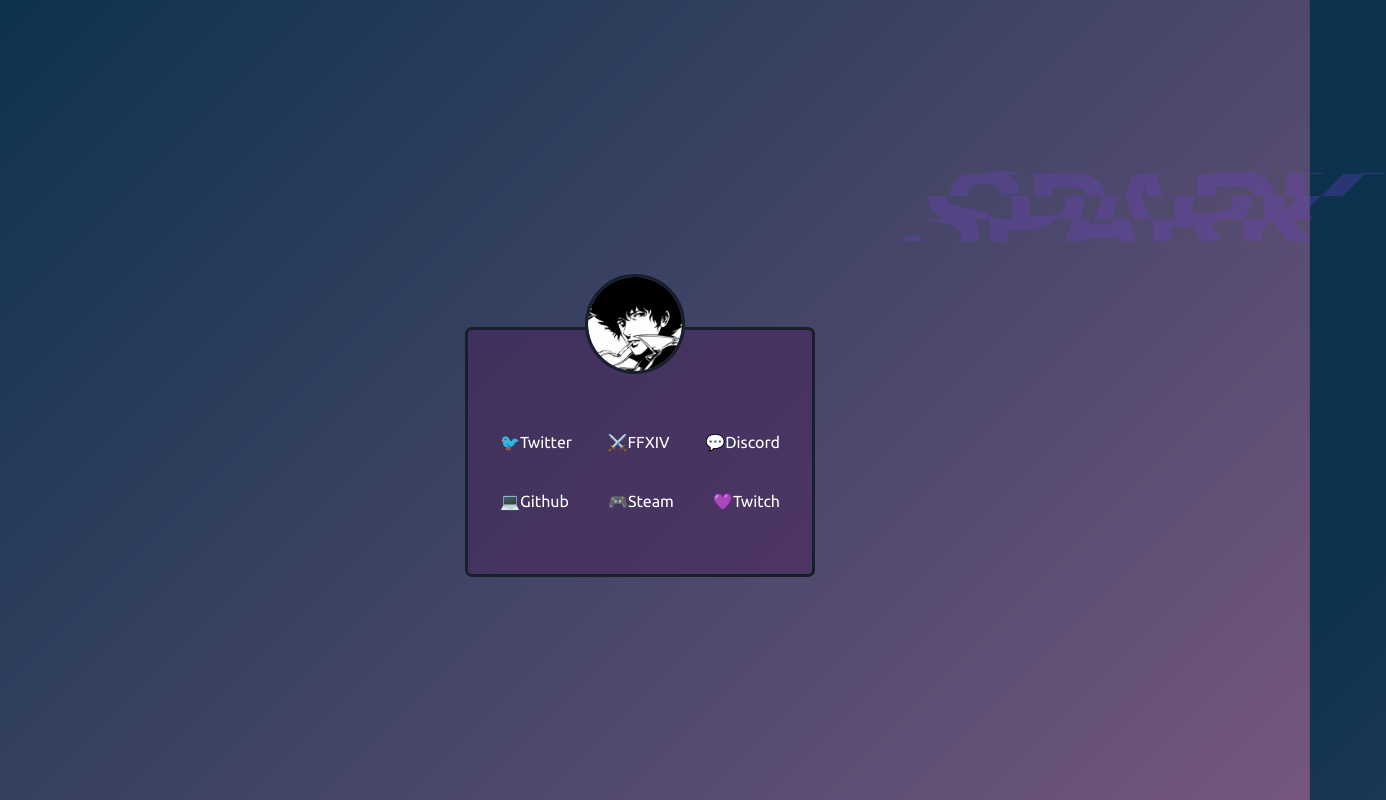
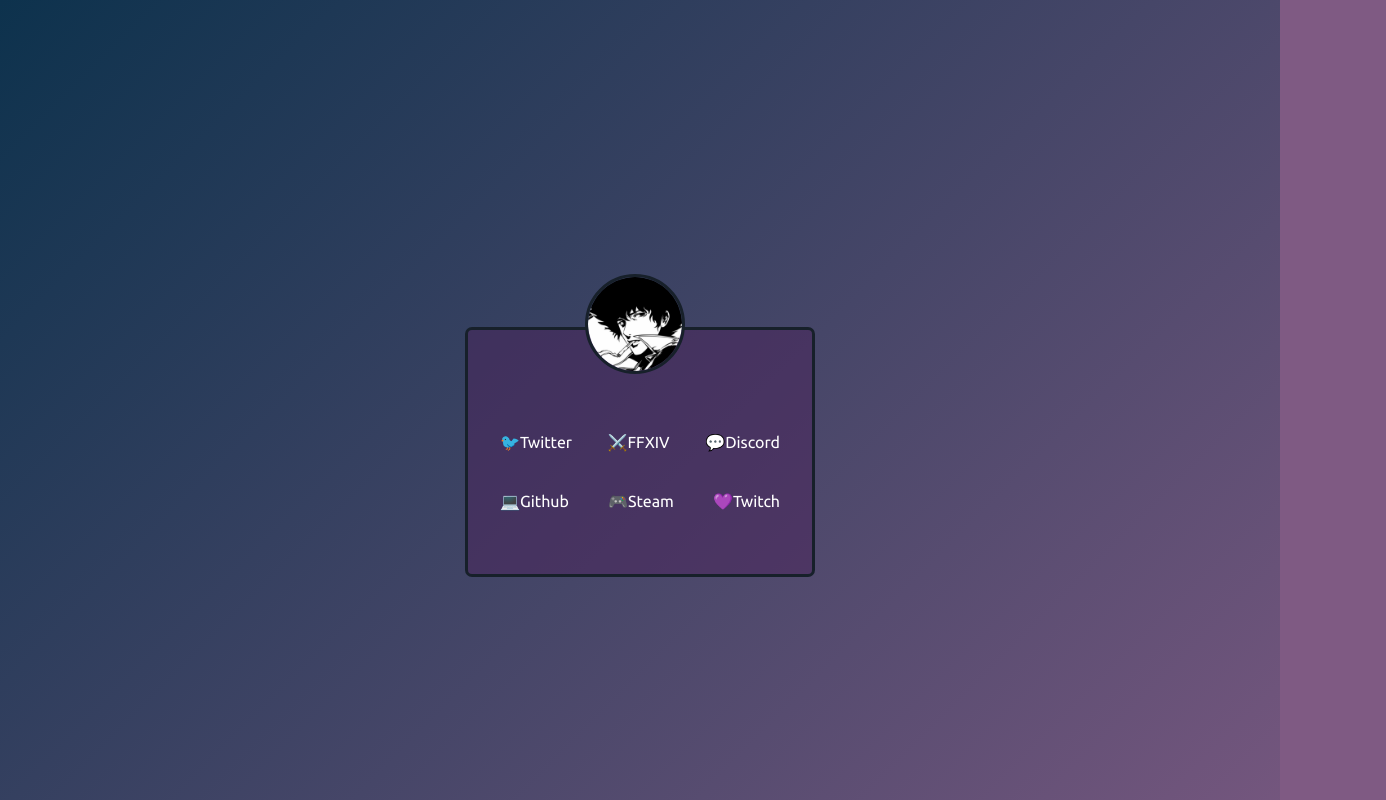
Before and after one commit to Serotops/spark, a React (Create React App) app: page / in a window 1280 px wide. Shown: the whole page, 1386 px wide, since content can reach past the window. Built offline with nearby package versions, Linux system fonts and the light colour scheme.

Commit message:
Adding favicon + changing title

```diff
--- a/public/index.html
+++ b/public/index.html
@@ -24,7 +24,7 @@
       work correctly both with client-side routing and a non-root public URL.
       Learn how to configure a non-root public URL by running `npm run build`.
     -->
-    <title>React App</title>
+    <title>Spark</title>
   </head>
   <body>
     <noscript>You need to enable JavaScript to run this app.</noscript>
--- a/src/components/ProfileContainer.js
+++ b/src/components/ProfileContainer.js
@@ -1,8 +1,8 @@
+/* eslint-disable jsx-a11y/anchor-is-valid */
 import React, { useState } from 'react';
 
 import pic from './spike.png';
 import './ProfileContainer.css';
-import SparkText from './SparkText';
 
 const ProfileContainer = () => {
   let clickCheck = false;
@@ -26,9 +26,6 @@
 
   return (
     <>
-      <div className="profile-spark-text">
-        <SparkText />
-      </div>
       <div>
         <img
           src={pic}
@@ -58,6 +55,7 @@
           </a>
           <a
             className='link'
+            href=''
             onClick={clickHandler}
             onMouseEnter={enterClickHandler}
             onMouseLeave={leaveClickHandler}
--- a/src/components/SparkText.css
+++ /dev/null
@@ -1,105 +0,0 @@
-.deconstructed {
-  position: relative;
-  margin: auto;
-  height: 0.71em;
-  color: transparent;
-  font-family: 'Cambay', sans-serif;
-  font-size: 10vw;
-  font-weight: 700;
-  letter-spacing: -0.02em;
-  line-height: 1.03em;
-}
-
-.deconstructed > div {
-  position: absolute;
-  top: 0;
-  left: 0;
-  right: 0;
-  bottom: 0;
-  color: #6f40c74f;
-  pointer-events: none;
-}
-
-.deconstructed > div:nth-child(1) {
-  -webkit-mask-image: linear-gradient(black 25%, transparent 25%);
-  mask-image: linear-gradient(black 25%, transparent 25%);
-  animation: deconstructed1 5s infinite;
-}
-
-.deconstructed > div:nth-child(2) {
-  -webkit-mask-image: linear-gradient(transparent 25%, black 25%, black 50%, transparent 50%);
-  mask-image: linear-gradient(transparent 25%, black 25%, black 50%, transparent 50%);
-  animation: deconstructed2 5s infinite;
-}
-
-.deconstructed > div:nth-child(3) {
-   -webkit-mask-image: linear-gradient(transparent 50%, black 50%, black 75%, transparent 75%);
-  mask-image: linear-gradient(transparent 50%, black 50%, black 75%, transparent 75%);
-  animation: deconstructed3 5s infinite;
-}
-
-.deconstructed > div:nth-child(4) {
-   -webkit-mask-image: linear-gradient(transparent 75%, black 75%);
-  mask-image: linear-gradient(transparent 75%, black 75%);
-  animation: deconstructed4 5s infinite;
-}
-
-@keyframes deconstructed1 {
-  0% {
-    transform: translateX(100%);
-  }
-  26% {
-    transform: translateX(0%);
-  }
-  83% {
-    transform: translateX(-0.1%);
-  }
-  100% {
-    transform: translateX(-120%);
-  }
-}
-
-@keyframes deconstructed2 {
-  0% {
-    transform: translateX(100%);
-  }
-  24% {
-    transform: translateX(0.5%);
-  }
-  82% {
-    transform: translateX(-0.2%);
-  }
-  100% {
-    transform: translateX(-125%);
-  }
-}
-
-@keyframes deconstructed3 {
-  0% {
-    transform: translateX(100%);
-  }
-  22% {
-    transform: translateX(0%);
-  }
-  81% {
-    transform: translateX(0%);
-  }
-  100% {
-    transform: translateX(-130%);
-  }
-}
-
-@keyframes deconstructed4 {
-  0% {
-    transform: translateX(100%);
-  }
-  20% {
-    transform: translateX(0%);
-  }
-  80% {
-    transform: translateX(0%);
-  }
-  100% {
-    transform: translateX(-135%);
-  }
-}
--- a/src/components/SparkText.js
+++ /dev/null
@@ -1,17 +0,0 @@
-import React from 'react';
-
-import './SparkText.css';
-
-const SparkText = () => {
-  return (
-    <div class='deconstructed'>
-      SPARK
-      <div>SPARK</div>
-      <div>SPARK</div>
-      <div>SPARK</div>
-      <div>SPARK</div>
-    </div>
-  );
-};
-
-export default SparkText;
```
Also changed, not shown: public/manifest.json, 2 other files (tests, documents, lock files or other folders).
